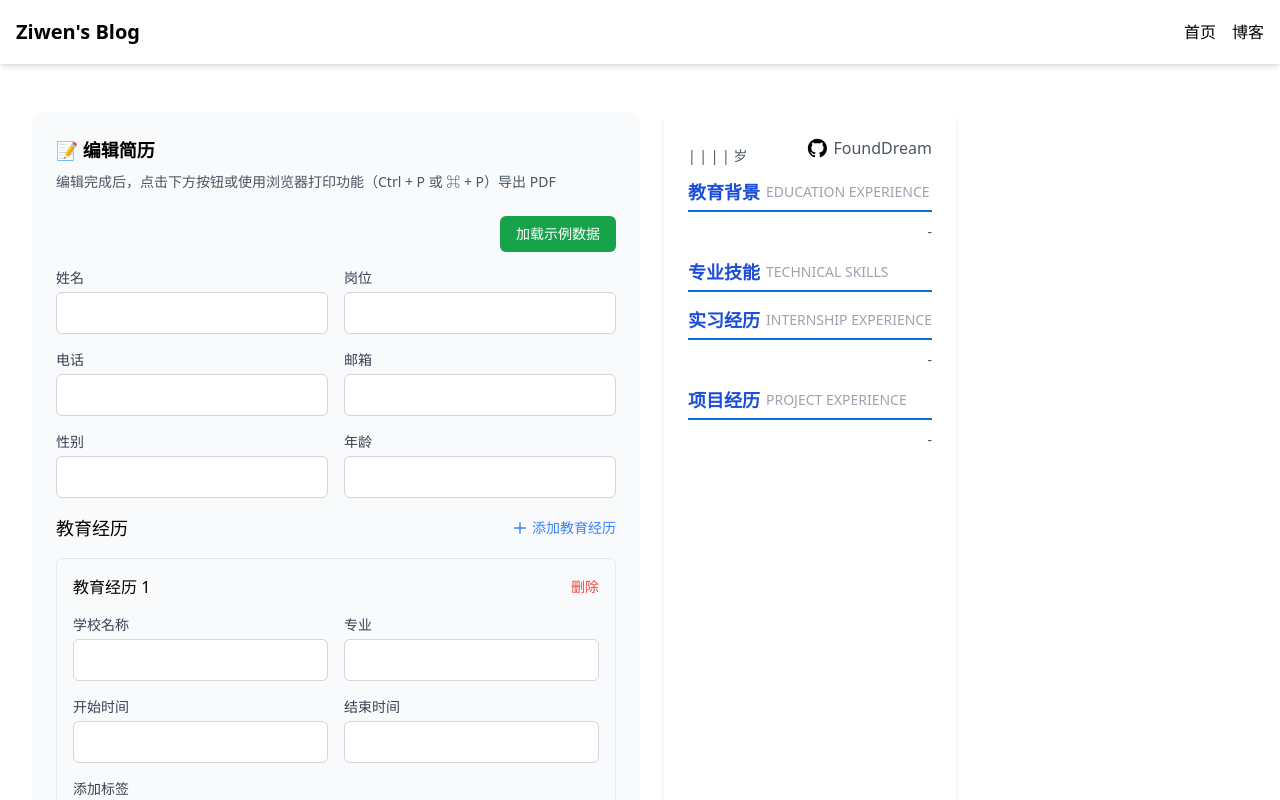
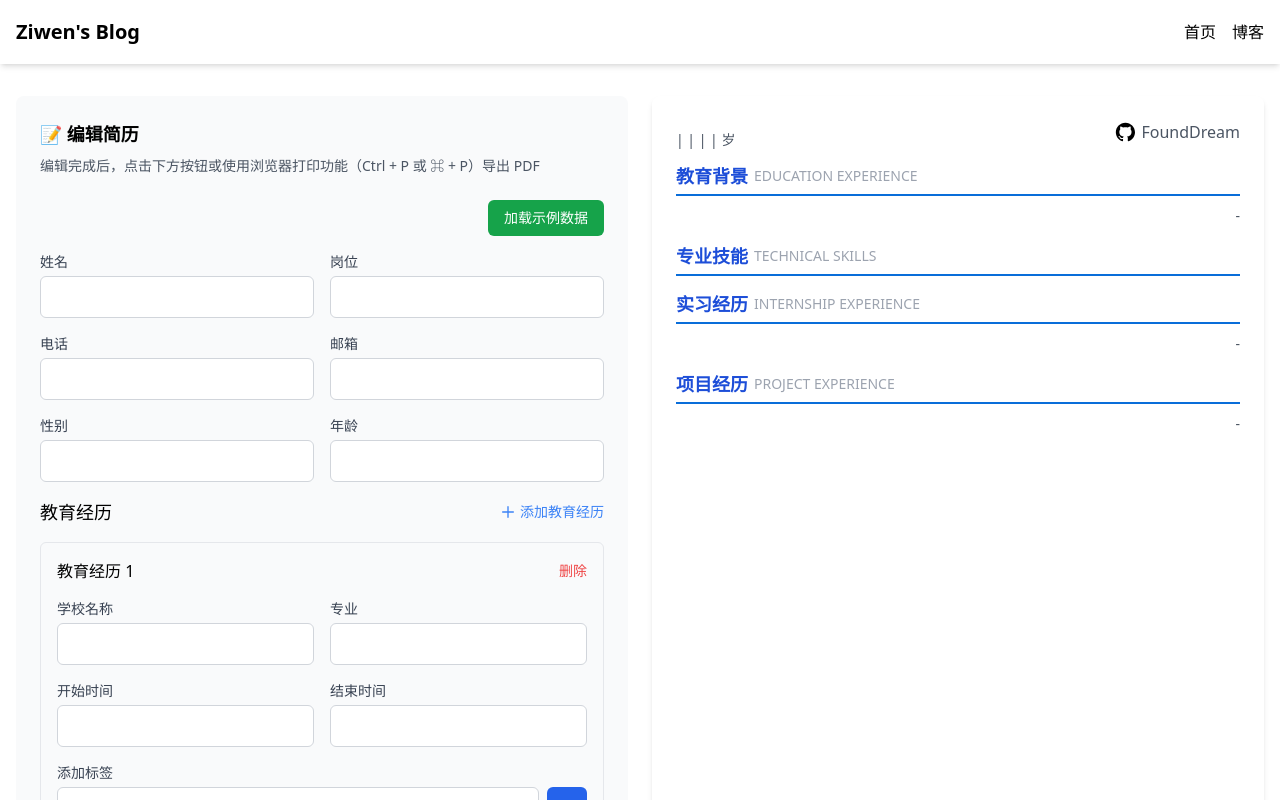
Before and after one commit to FoundDream/ziwen-blog, a React (Vite) app: page /#/resume in a window 1280 px wide. Shown: the top 800 px of the page. Built offline with nearby package versions, Linux system fonts and the light colour scheme.

Commit message:
fix: 解决自定义域名404问题

```diff
--- a/src/pages/Resume.tsx
+++ b/src/pages/Resume.tsx
@@ -639,10 +639,10 @@ const Resume = () => {
         `}
       </style>
 
-      <div className="container mx-auto p-4">
-        <div className="flex flex-col lg:flex-row gap-6">
+      <div className="container w-full">
+        <div className="flex flex-col lg:flex-row gap-6 w-[100%]">
           {/* 左侧表单 */}
-          <div className="w-full lg:w-1/2 bg-gray-50 p-6 rounded-lg no-print">
+          <div className="w-full bg-gray-50 p-6 rounded-lg no-print">
             <div className="mb-6">
               <h2 className="text-lg font-semibold mb-2">📝 编辑简历</h2>
               <p className="text-gray-600 text-sm">
@@ -1392,8 +1392,8 @@ const Resume = () => {
           </div>
 
           {/* 右侧预览 */}
-          <div className="w-full lg:w-auto print-area bg-white p-6 rounded-lg shadow-md min-h-[600px]">
-            <div className="max-w-[800px] mx-auto">
+          <div className="w-full  print-area bg-white p-6 rounded-lg shadow-md min-h-[600px]">
+            <div className="max-w-full mx-auto">
               {/* 头部信息 */}
               <div className="flex justify-between items-start mb-2">
                 <div>
--- a/vite.config.ts
+++ b/vite.config.ts
@@ -11,5 +11,5 @@ export default defineConfig({
     },
   },
   assetsInclude: ['**/*.md'],
-  base: '/ziwen-blog/',
+  base: '/',
 });
```
